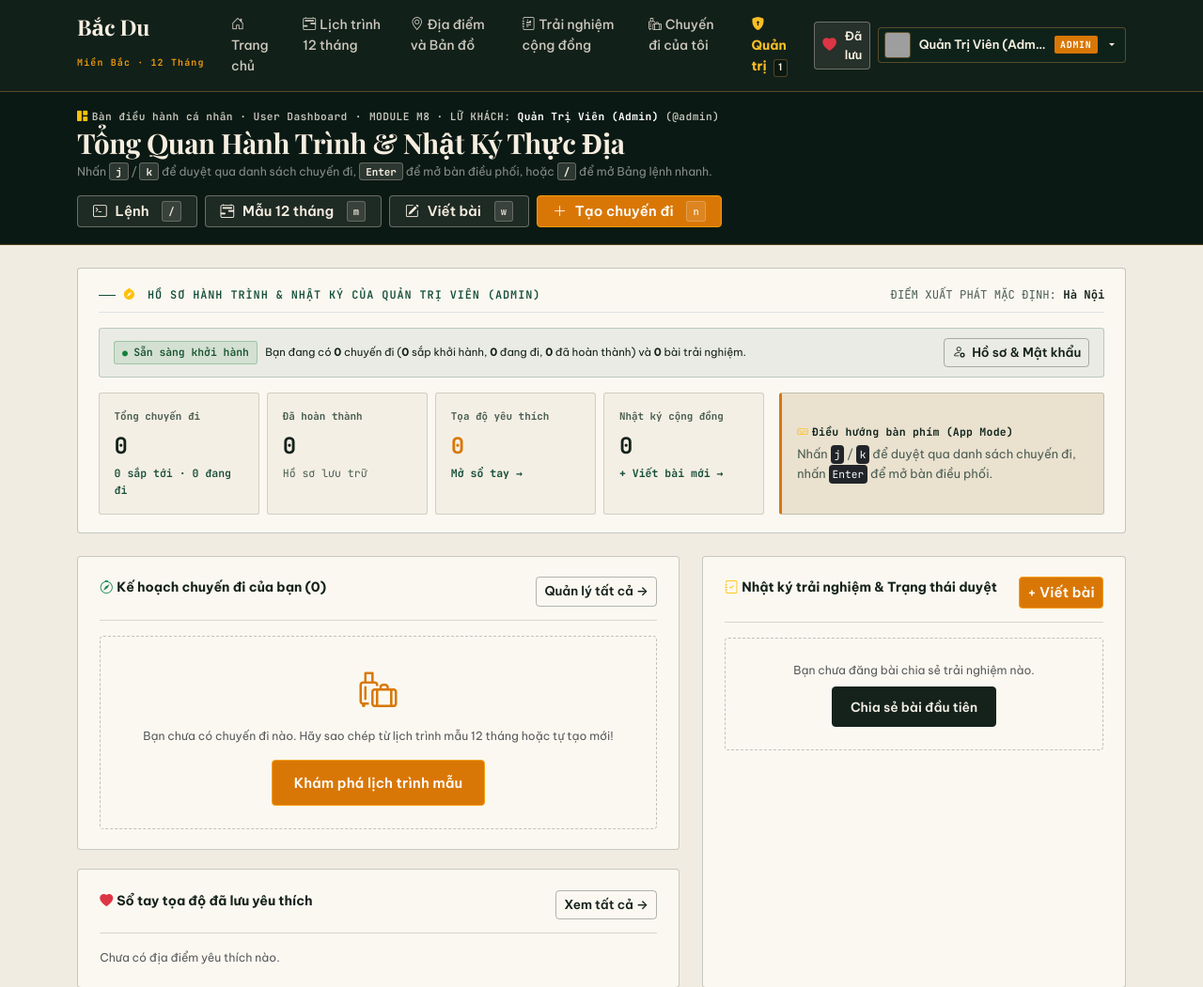
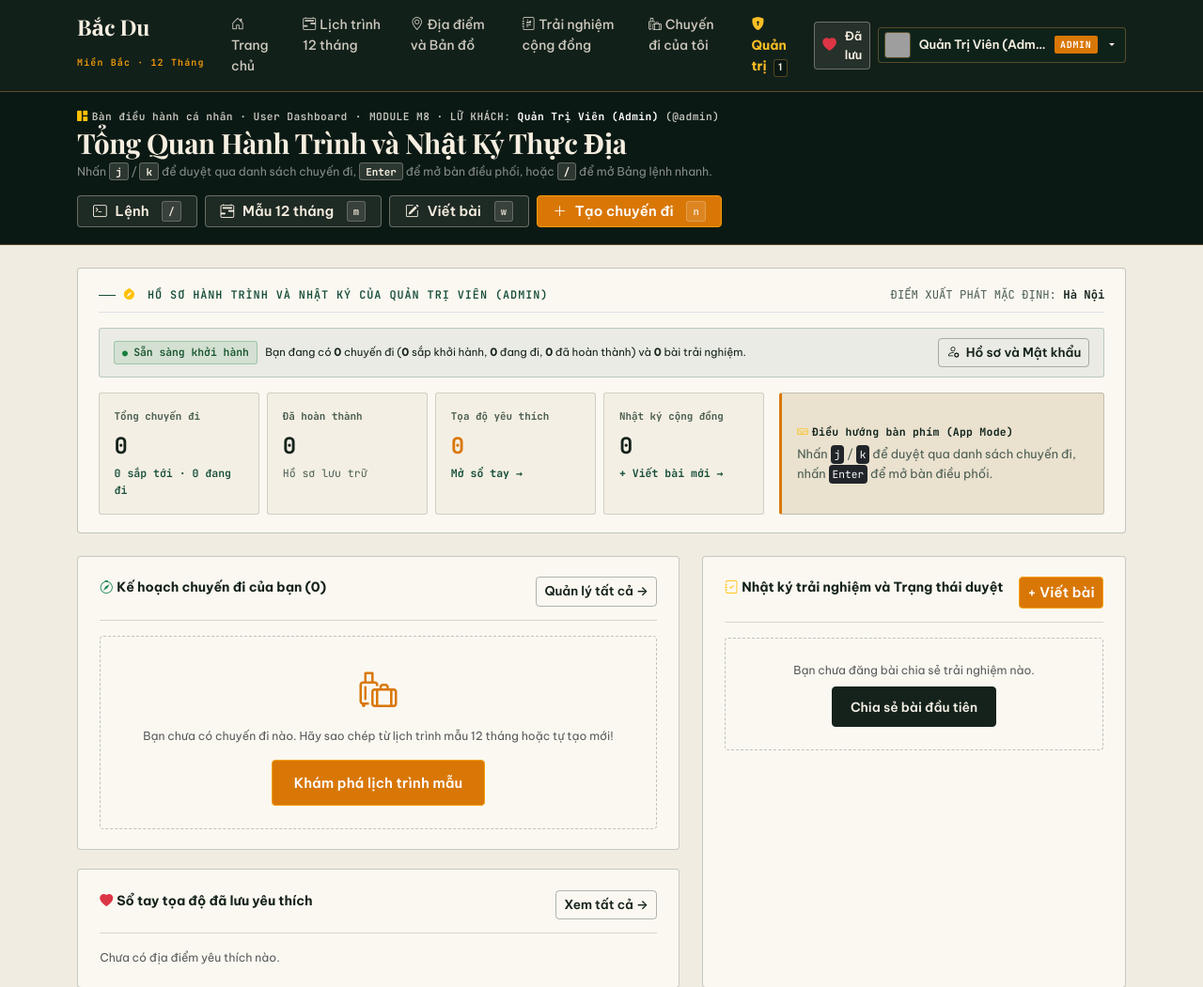
Before and after one commit to trankhanhtoan286/Bac_Du_Travel_Planner, a PHP site: page /dashboard.php in a window 1280 px wide. Shown: the top 1051 px of the page at 94% size. Run offline with PHP 8.4, Linux system fonts and the light colour scheme; a user stored in the database is signed in; data comes from the database, SQL or seed files in the repository; some web fonts are replaced; grey boxes are pictures that could not be loaded.

Commit message:
fix(community): chuan hoa typography nhat ky thuc dia dashboard va ho so nguoi dung sang tieng viet chuan muc

```diff
--- a/dashboard.php
+++ b/dashboard.php
@@ -76,7 +76,7 @@ require_once __DIR__ . '/includes/header.php';
           <span>·</span>
           <span>MODULE M8 · LỮ KHÁCH: <strong class="text-white"><?= e($user['full_name']) ?></strong> (@<?= e($user['username']) ?>)</span>
         </div>
-        <h1 class="app-shift-title">Tổng Quan Hành Trình &amp; Nhật Ký Thực Địa</h1>
+        <h1 class="app-shift-title">Tổng Quan Hành Trình và Nhật Ký Thực Địa</h1>
         <p class="small text-white-50 mb-0">
           Nhấn <kbd class="app-kbd">j</kbd> / <kbd class="app-kbd">k</kbd> để duyệt qua danh sách chuyến đi, <kbd class="app-kbd">Enter</kbd> để mở bàn điều phối, hoặc <kbd class="app-kbd">/</kbd> để mở Bảng lệnh nhanh.
         </p>
@@ -104,7 +104,7 @@ require_once __DIR__ . '/includes/header.php';
   <section class="app-signature-set <?= $rejectedPostsCount > 0 ? 'is-lit' : '' ?> mb-4" id="personalDispatchSet" aria-label="Bàn điều phối hành trình cá nhân">
     <div class="d-flex flex-wrap justify-content-between align-items-center gap-2 pb-2 mb-3 border-bottom">
       <span class="cin-eyebrow mb-0" style="color: var(--cin-jade);">
-        <i class="bi bi-compass-fill text-warning me-1"></i>HỒ SƠ HÀNH TRÌNH &amp; NHẬT KÝ CỦA <?= e(mb_strtoupper($user['full_name'])) ?>
+        <i class="bi bi-compass-fill text-warning me-1"></i>HỒ SƠ HÀNH TRÌNH VÀ NHẬT KÝ CỦA <?= e(mb_strtoupper($user['full_name'])) ?>
       </span>
       <span class="font-monospace small" style="color: var(--cin-ink-muted);">
         ĐIỂM XUẤT PHÁT MẶC ĐỊNH: <strong style="color: var(--cin-ink);"><?= e($user['hometown'] ?: 'Hà Nội') ?></strong>
@@ -136,7 +136,7 @@ require_once __DIR__ . '/includes/header.php';
           </span>
         </div>
         <a href="profile.php" class="btn-cin-outline py-1 px-2">
-          <i class="bi bi-person-gear"></i> Hồ sơ &amp; Mật khẩu
+          <i class="bi bi-person-gear"></i> Hồ sơ và Mật khẩu
         </a>
       </div>
     <?php endif; ?>
@@ -289,7 +289,7 @@ require_once __DIR__ . '/includes/header.php';
     <div class="col-lg-5">
       <section class="cin-day-dossier mb-0 h-100">
         <div class="cin-day-header">
-          <span class="fw-bold"><i class="bi bi-journal-check text-warning me-1"></i>Nhật ký trải nghiệm &amp; Trạng thái duyệt</span>
+          <span class="fw-bold"><i class="bi bi-journal-check text-warning me-1"></i>Nhật ký trải nghiệm và Trạng thái duyệt</span>
           <a href="experience_form.php" class="btn-cin-amber py-1 px-2">+ Viết bài</a>
         </div>
         <div class="cin-day-body">
--- a/experiences.php
+++ b/experiences.php
@@ -99,7 +99,7 @@ require_once __DIR__ . '/includes/header.php';
           NHÂN CHỨNG MÙA VỤ · MODULE M3 (<?= count($posts) ?> NHẬT KÝ)
         </span>
         <h1 class="cin-subhero-title">
-          Nhật Ký <span class="sw">Thực Địa</span> &amp; Góc Nhìn Cộng Đồng
+          Nhật Ký <span class="sw">Thực Địa</span> và Góc Nhìn Cộng Đồng
         </h1>
         <p class="cin-subhero-sub">
           Mọi bài viết đều được đối chiếu tọa độ và kiểm duyệt bởi Ban biên tập trước khi xuất bản, kèm chi phí thực tế và lời khuyên cho người đi sau.
--- a/profile.php
+++ b/profile.php
@@ -71,11 +71,11 @@ require_once __DIR__ . '/includes/header.php';
     <div class="d-flex flex-wrap justify-content-between align-items-center gap-3">
       <div>
         <div class="app-shift-eyebrow">
-          <span><i class="bi bi-person-badge-fill text-warning me-1"></i>HỒ SƠ LỮ KHÁCH &amp; BẢO MẬT TÀI KHOẢN · MODULE M1</span>
+          <span><i class="bi bi-person-badge-fill text-warning me-1"></i>HỒ SƠ LỮ KHÁCH VÀ BẢO MẬT TÀI KHOẢN · MODULE M1</span>
           <span>·</span>
           <span>ĐỊNH DANH: <strong class="text-white">@<?= e($user['username']) ?></strong></span>
         </div>
-        <h1 class="app-shift-title">Cập Nhật Thông Tin Cá Nhân &amp; Đổi Mật Khẩu</h1>
+        <h1 class="app-shift-title">Cập Nhật Thông Tin Cá Nhân và Đổi Mật Khẩu</h1>
       </div>
       <div class="d-flex flex-wrap gap-2">
         <a href="dashboard.php" class="btn-cin-ghost py-1 px-3" data-key="d">
@@ -101,7 +101,7 @@ require_once __DIR__ . '/includes/header.php';
           <div class="mb-3">
             <span class="status-mark <?= $user['role'] === 'admin' ? 'status-err' : 'status-done' ?>">
               <span class="status-shape <?= $user['role'] === 'admin' ? 'shape-diamond' : 'shape-circle' ?>"></span>
-              <?= $user['role'] === 'admin' ? 'Quản trị viên & Ban biên tập' : 'Thành viên Bắc Du' ?>
+              <?= $user['role'] === 'admin' ? 'Quản trị viên và Ban biên tập' : 'Thành viên Bắc Du' ?>
             </span>
           </div>
           <p class="small mb-3" style="color: var(--cin-ink-muted);"><?= e($user['bio'] ?: 'Chưa có giới thiệu bản thân.') ?></p>
```
